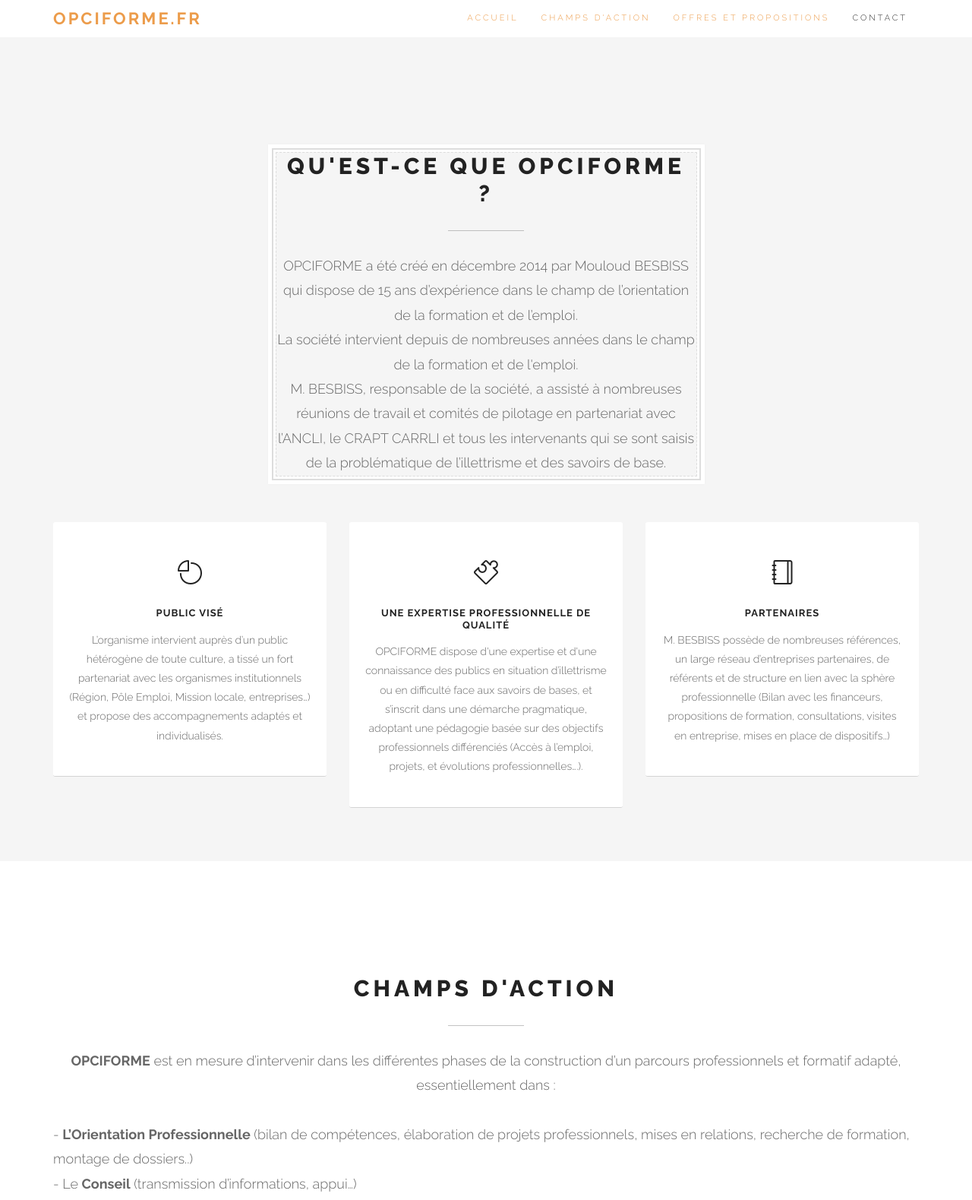
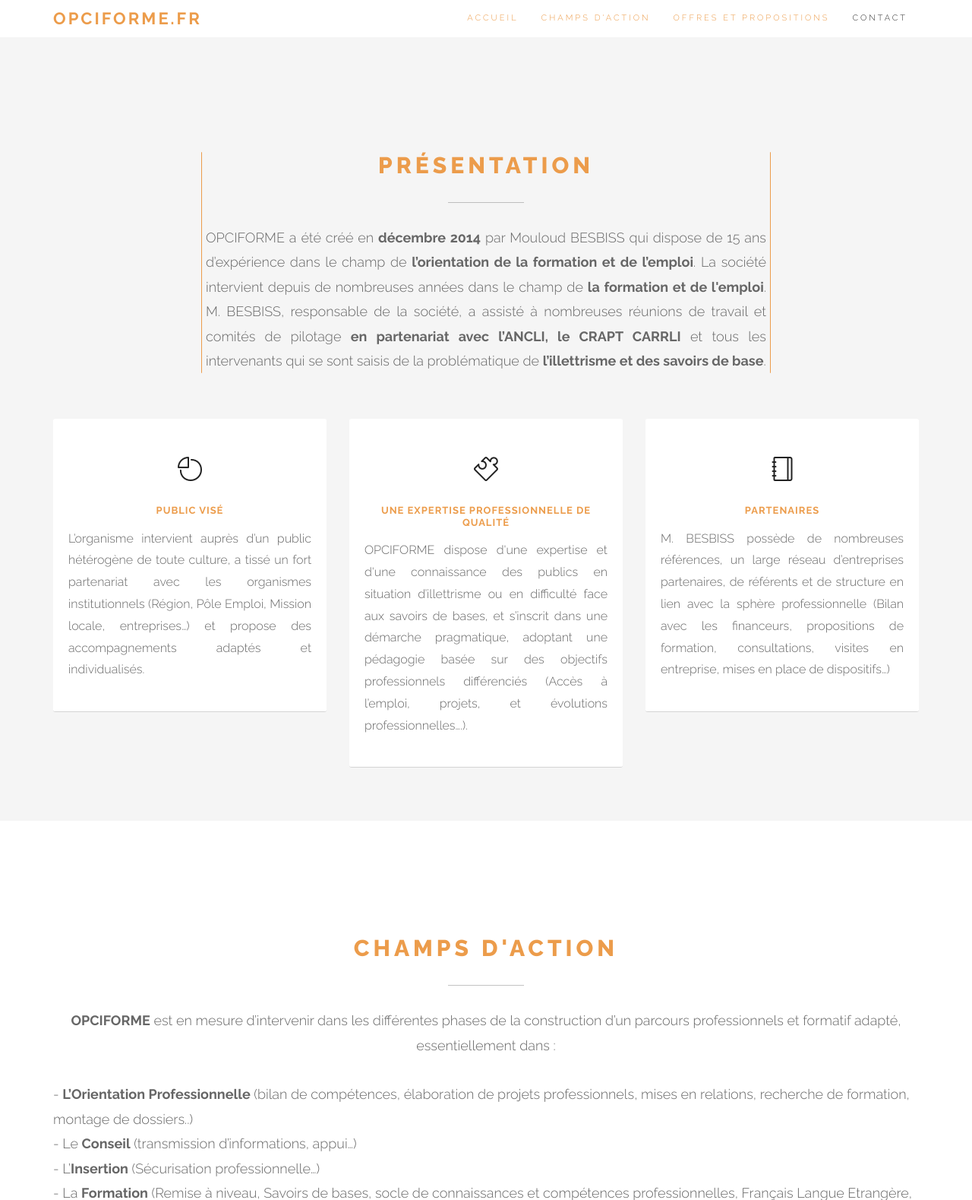
Before and after one commit to NaifousBS/opciforme, a PHP site: page / in a window 1280 px wide. Shown: the part 801-2380 px from the top of the page at 76% size. Run offline with PHP 8.4, Linux system fonts and the light colour scheme.

Commit message:
Optimisation IHM accueil

```diff
--- a/assets/css/style.css
+++ b/assets/css/style.css
@@ -273,6 +273,7 @@
 
 .pfblock-title{
     font-weight: 800;
+    color: #ec9c4b;
 }
 
 .pfblock-subtitle {
@@ -417,6 +418,7 @@
 .iconbox-title {
 	margin: 0 0 15px;
 	padding: 0;
+    color: #ec9c4b;
 }
 
 /* ---------------------------------------------- /*
--- a/index.php
+++ b/index.php
@@ -45,19 +45,18 @@
 		<div class="container">
 			<div class="row">
 
-				<div class="col-sm-offset-3 col-sm-6 col-sm-offset-3">
+				<div class="col-sm-offset-2 col-sm-8 col-sm-offset-2">
 
-					<div class="pfblock-header wow fadeInUp" style="border: 1px dashed #ddd;
-					box-shadow: 0 0 0 3px #fff, 0 0 0 5px #ddd, 0 0 0 10px #fff, 0 0 2px 10px #eee;">
-						<h2 class="pfblock-title">Qu'est-ce que OPCIFORME ?</h2>
+					<div class="pfblock-header wow fadeInUp" style="border-left: 1px solid #ec9c4b!important;border-right: 1px solid #ec9c4b!important; border-radius:1px;">
+						<h2 class="pfblock-title">Présentation</h2>
 						<div class="pfblock-line"></div>
-						<div class="pfblock-subtitle">
-							OPCIFORME a été créé en décembre 2014 par Mouloud BESBISS qui dispose de 15 ans
-							d’expérience dans le champ de l’orientation de la formation et de l’emploi. <br/>
-							La société intervient depuis de nombreuses années dans le champ de la formation et de l'emploi. <br/>
-							M. BESBISS, responsable de la société, a assisté à nombreuses réunions de travail et comités de pilotage en
-							partenariat avec l’ANCLI, le CRAPT CARRLI et tous les intervenants qui se sont saisis de la problématique
-							de l’illettrisme et des savoirs de base.
+						<div class="pfblock-subtitle" style="text-align: justify; margin:5px">
+                            OPCIFORME a été créé en <b>décembre 2014</b> par Mouloud BESBISS qui dispose de 15 ans
+							d’expérience dans le champ de <b>l’orientation de la formation et de l’emploi</b>.
+							La société intervient depuis de nombreuses années dans le champ de <b>la formation et de l'emploi</b>.
+							M. BESBISS, responsable de la société, a assisté à nombreuses réunions de travail et comités de pilotage <b>en
+							partenariat avec l’ANCLI, le CRAPT CARRLI</b> et tous les intervenants qui se sont saisis de la problématique
+                            de <b>l’illettrisme et des savoirs de base</b>.
 						</div>
 					</div>
 
@@ -142,13 +141,13 @@
 						<strong>OPCIFORME</strong> est en mesure d’intervenir dans les différentes phases de la construction d’un parcours
 						professionnels et formatif adapté, essentiellement dans : <br/><br/>
 							<div style="text-align: left">
-								- <strong>L’Orientation Professionnelle</strong> (bilan de compétences, élaboration de projets professionnels,
+								- <b>L’Orientation Professionnelle</b> (bilan de compétences, élaboration de projets professionnels,
 								mises en relations, recherche de formation, montage de dossiers..) <br/>
-								- Le <strong>Conseil</strong> (transmission d’informations, appui…) <br/>
-								- L’<strong>Insertion</strong> (Sécurisation professionnelle…) <br/>
-								- La <strong>Formation</strong> (Remise à niveau, Savoirs de bases, socle de connaissances et compétences
+								- Le <b>Conseil</b> (transmission d’informations, appui…) <br/>
+								- L’<b>Insertion</b> (Sécurisation professionnelle…) <br/>
+								- La <b>Formation</b> (Remise à niveau, Savoirs de bases, socle de connaissances et compétences
 								professionnelles, Français Langue Etrangère, communication…) <br/>
-								- L’<strong>Emploi</strong> (Technique de Recherche d’Emploi : CV, Lettre, entretien d’embauche…) <br/>
+								- L’<b>Emploi</b> (Technique de Recherche d’Emploi : CV, Lettre, entretien d’embauche…) <br/>
 							</div>
 						</div>
 					</div>
@@ -287,8 +286,13 @@
 		img.qtrotator{
 			width: 150px;
 			height: 200px;
-			border: 1px solid #0B3340;
+			border: 1px solid #ec9c4b;
 		}
+
+        div.iconbox-desc{
+            text-align: justify;
+            font-size: 16px;
+        }
 
         @media screen and (max-width: 1280px){
             h1#bienvenueH {
```
